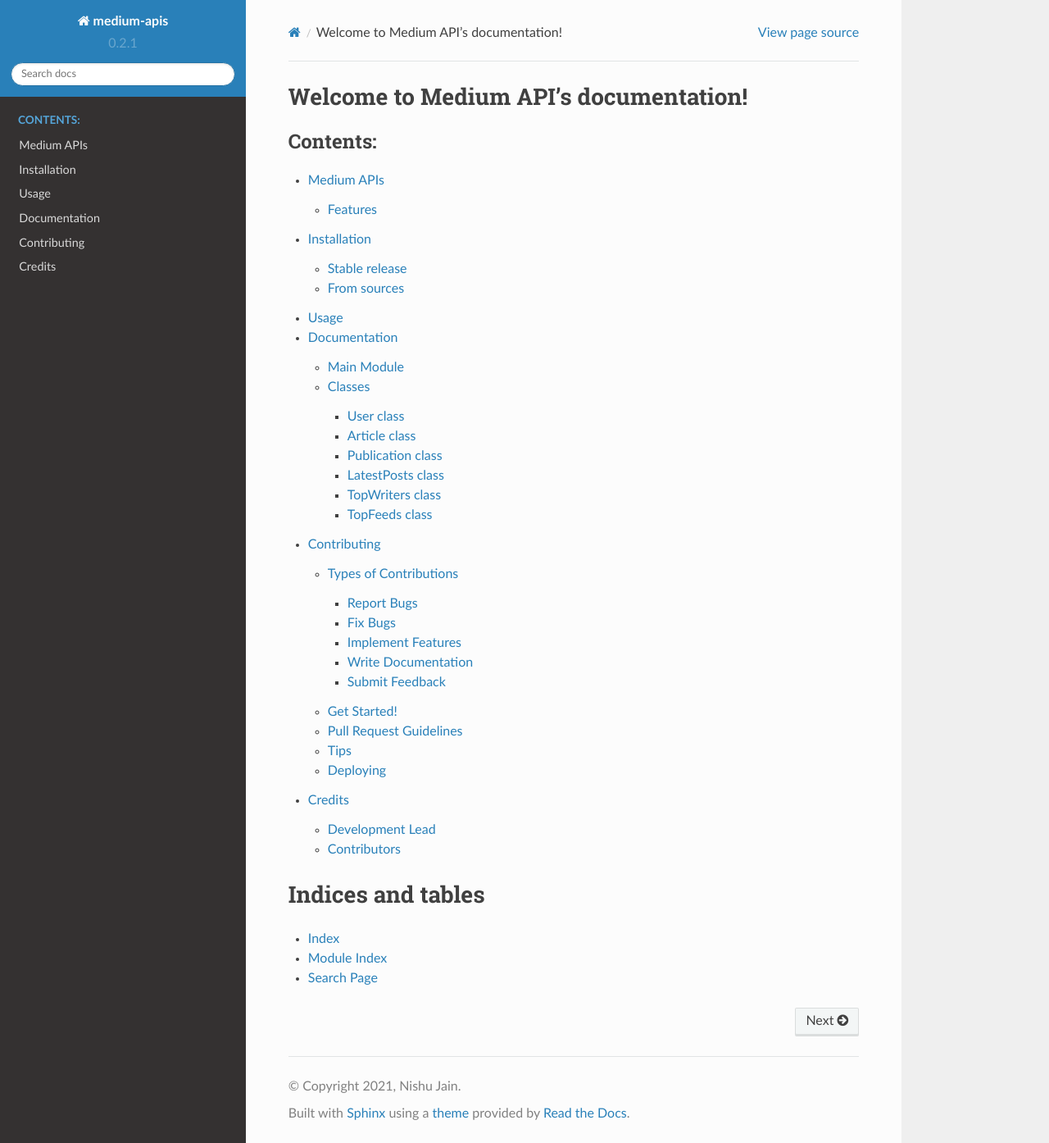
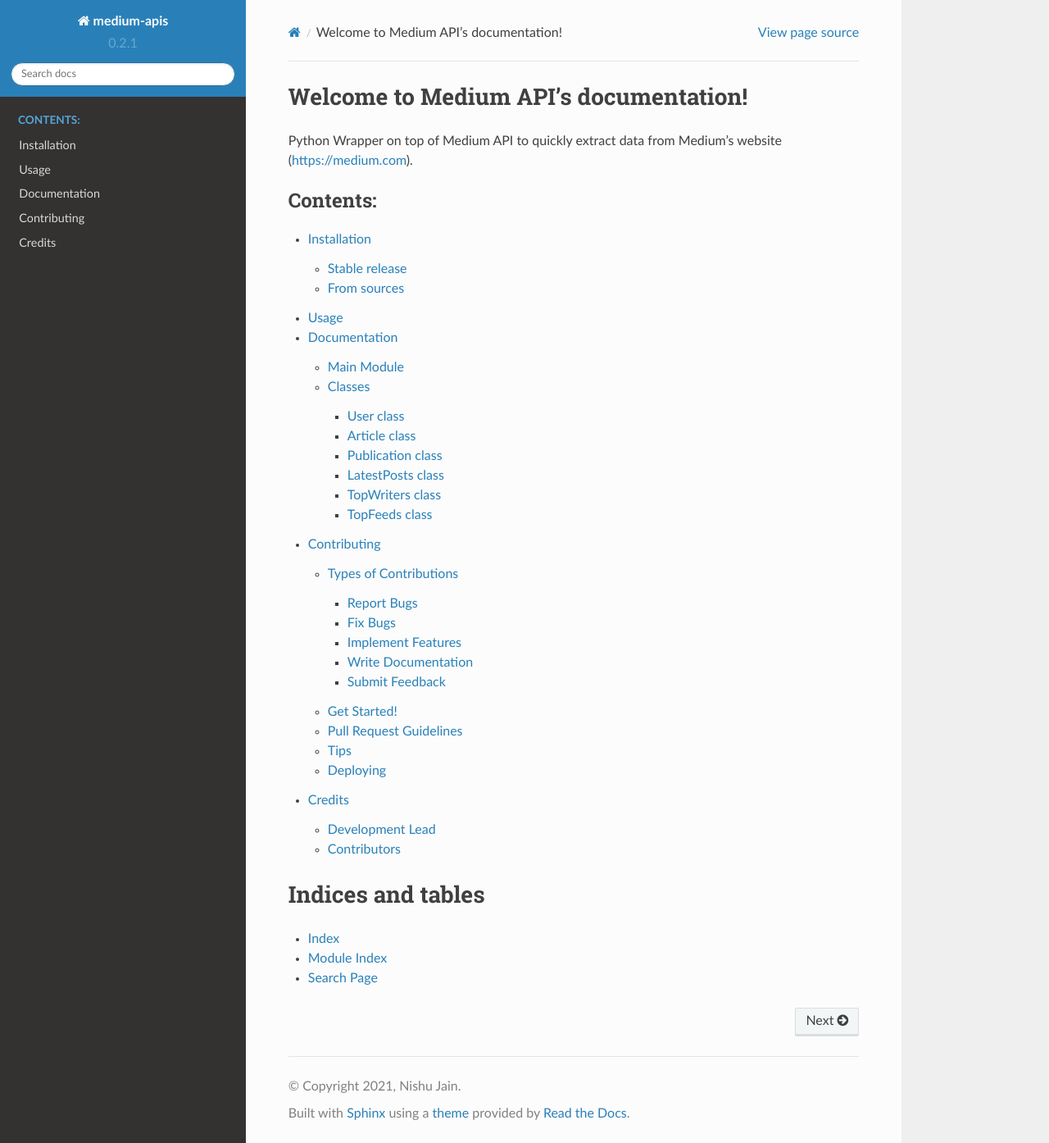
Before and after one commit to weeping-angel/medium-api, a Sphinx documentation site: the page built from docs/index.rst, in a window 1280 px wide and 1394 px high. Shown: the whole window at 82% size. Built offline with Sphinx 7.4.7 and the Read the Docs theme 2.0.0, drawn with Linux system fonts in a browser that asks for light colours.

```diff
--- a/docs/index.rst
+++ b/docs/index.rst
@@ -1,11 +1,12 @@
 Welcome to Medium API's documentation!
 =============================================
+
+Python Wrapper on top of Medium API to quickly extract data from Medium's website (https://medium.com).
 
 .. toctree::
    :maxdepth: 3
    :caption: Contents:
 
-   README
    installation
    usage
    documentation
```
